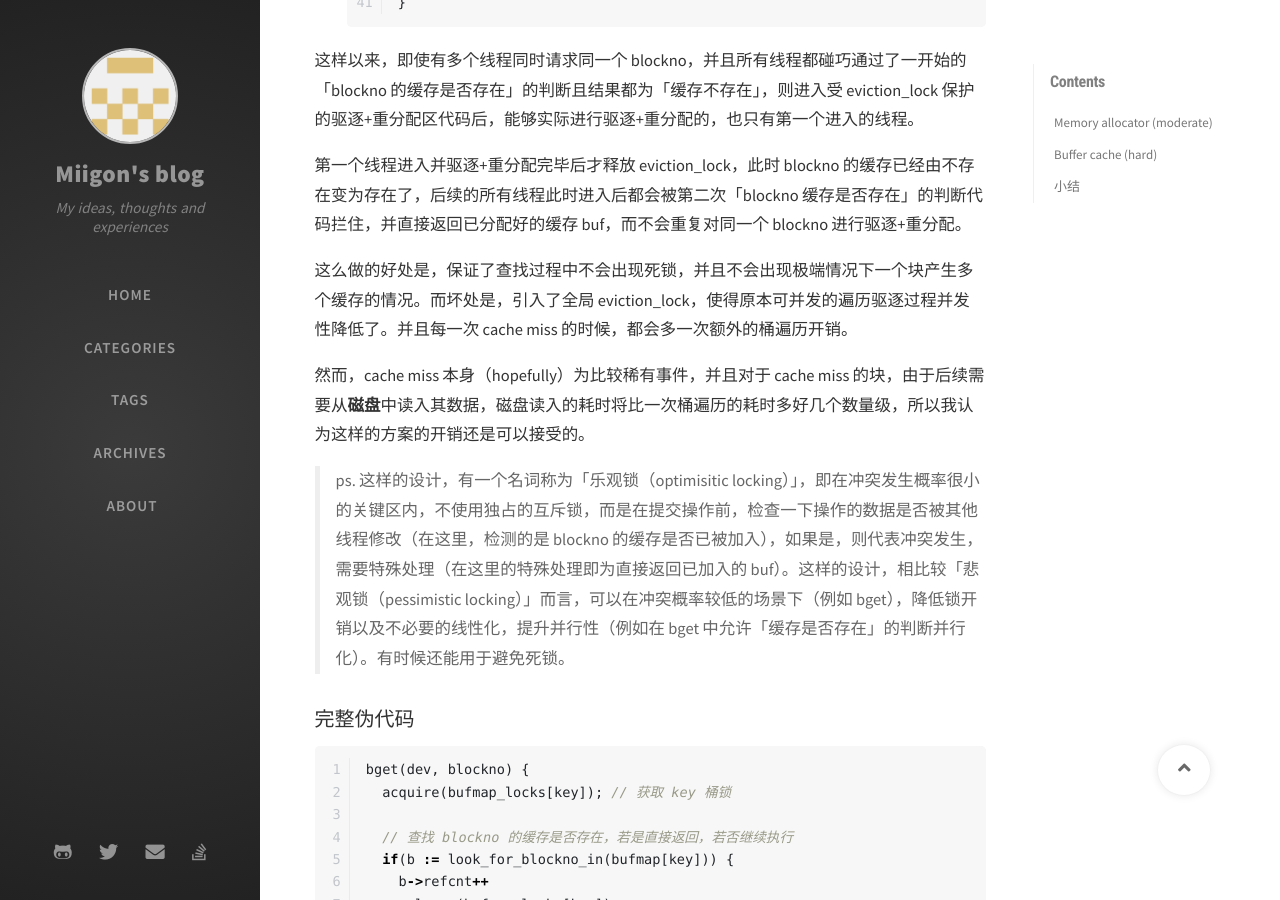
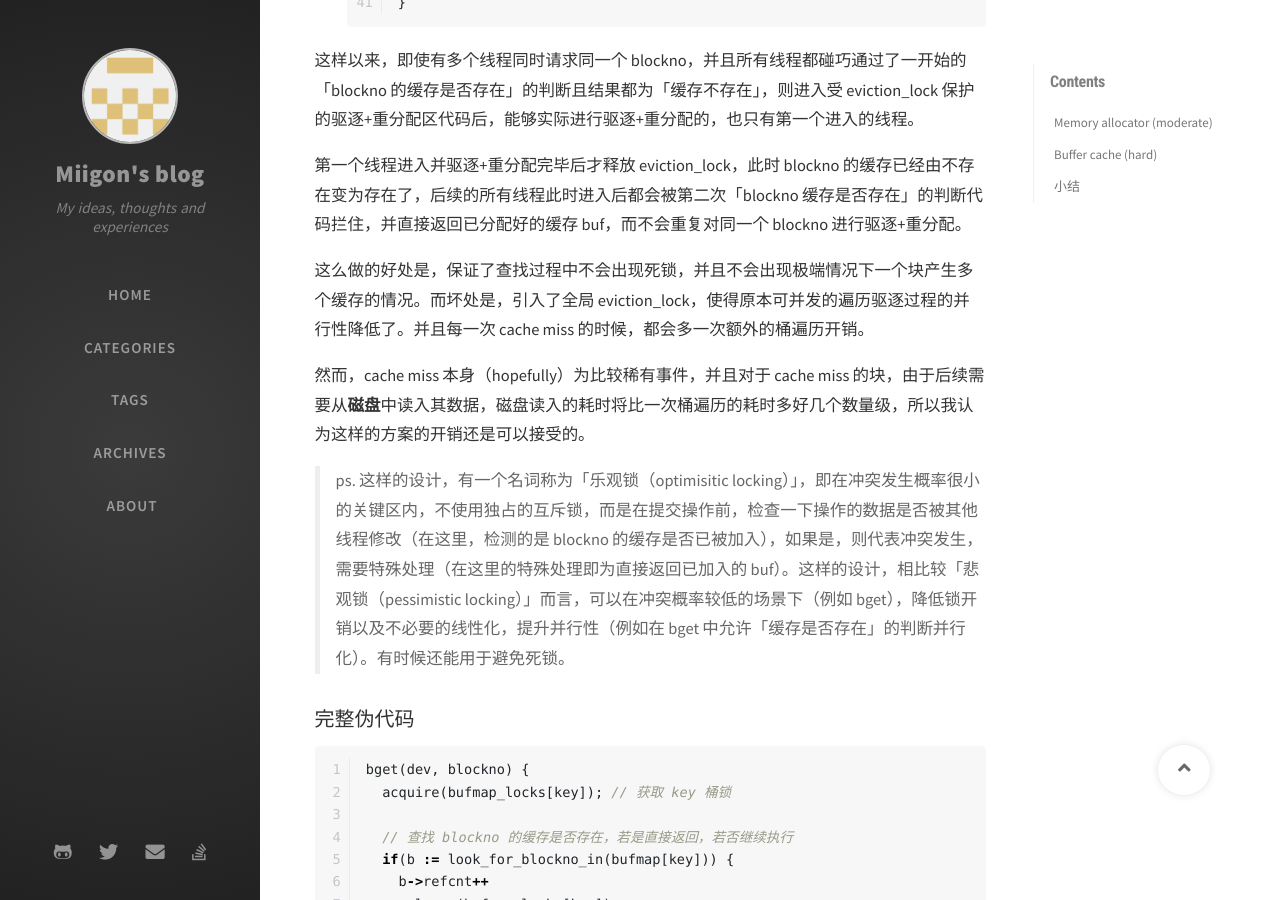
Before and after one commit to Miigon/blog, a Jekyll site: the page built from _posts/coursenote/mit6s081/2021-10-15-s081-lab8-locks.md, in a window 1280 px wide and 900 px high, scrolled down 14810 px. Built offline with Jekyll 4.4.1, drawn with Linux system fonts in a browser that asks for light colours; nearby versions of some CDN libraries; comment, search, counter and statistics services are not loaded.

Commit message:
fixing a small mistake in s081-lab8-locks

```diff
--- a/_posts/coursenote/mit6s081/2021-10-15-s081-lab8-locks.md
+++ b/_posts/coursenote/mit6s081/2021-10-15-s081-lab8-locks.md
@@ -571,7 +571,7 @@ bget(dev, blockno) {
 
 第一个线程进入并驱逐+重分配完毕后才释放 eviction_lock，此时 blockno 的缓存已经由不存在变为存在了，后续的所有线程此时进入后都会被第二次「blockno 缓存是否存在」的判断代码拦住，并直接返回已分配好的缓存 buf，而不会重复对同一个 blockno 进行驱逐+重分配。
 
-这么做的好处是，保证了查找过程中不会出现死锁，并且不会出现极端情况下一个块产生多个缓存的情况。而坏处是，引入了全局 eviction_lock，使得原本可并发的遍历驱逐过程并发性降低了。并且每一次 cache miss 的时候，都会多一次额外的桶遍历开销。
+这么做的好处是，保证了查找过程中不会出现死锁，并且不会出现极端情况下一个块产生多个缓存的情况。而坏处是，引入了全局 eviction_lock，使得原本可并发的遍历驱逐过程的并行性降低了。并且每一次 cache miss 的时候，都会多一次额外的桶遍历开销。
 
 然而，cache miss 本身（hopefully）为比较稀有事件，并且对于 cache miss 的块，由于后续需要从**磁盘**中读入其数据，磁盘读入的耗时将比一次桶遍历的耗时多好几个数量级，所以我认为这样的方案的开销还是可以接受的。
 
```
